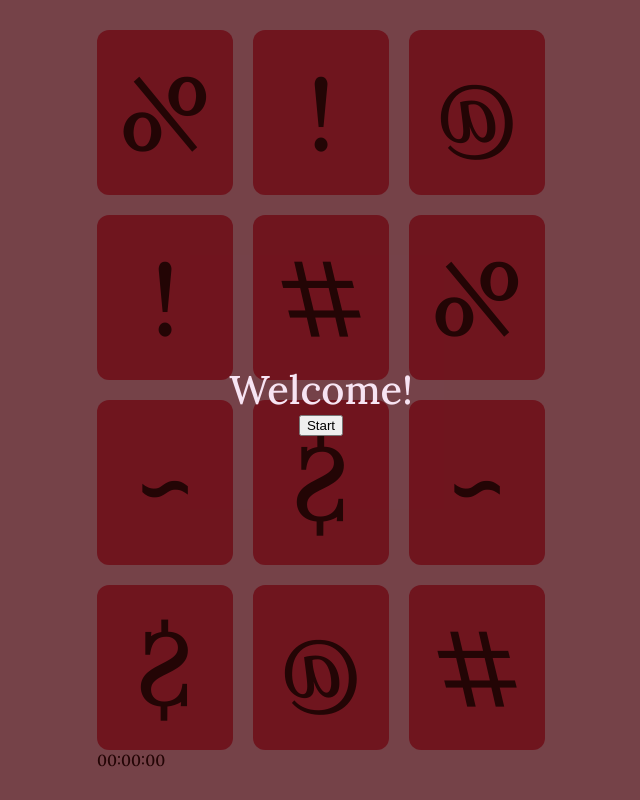
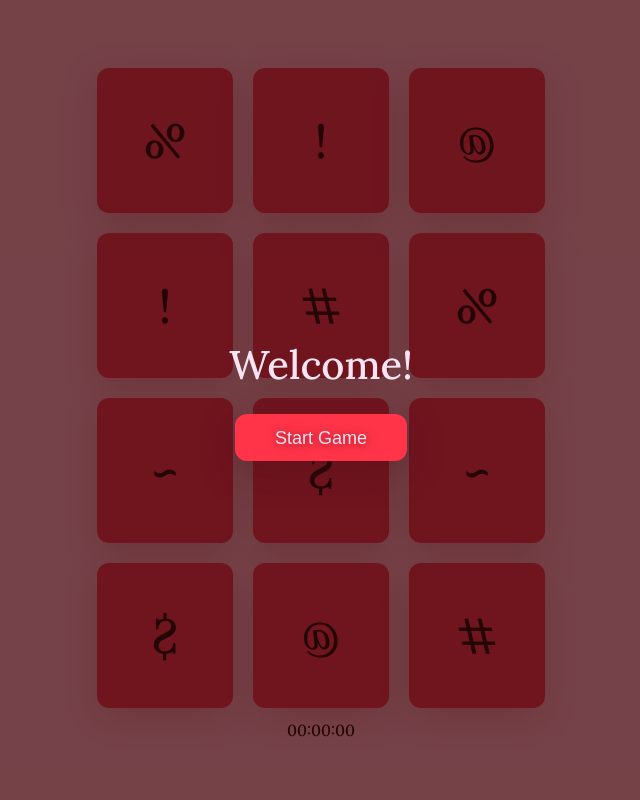
Before and after one commit to tevab/memory-game, a React (Create React App) app: page / in a window 1280 px wide. Shown: the whole page, without its empty margins (319-959 px from the left). Built offline with nearby package versions, Linux system fonts and the light colour scheme.

Commit message:
A bit more styling

```diff
--- a/public/index.html
+++ b/public/index.html
@@ -13,6 +13,7 @@
     <link rel="preconnect" href="https://fonts.googleapis.com">
     <link rel="preconnect" href="https://fonts.gstatic.com" crossorigin>
     <link href="https://fonts.googleapis.com/css2?family=Lora:ital,wght@0,500;1,400&display=swap" rel="stylesheet">
+    <link href="https://fonts.googleapis.com/css2?family=Merriweather+Sans&display=swap" rel="stylesheet">
     <!--
       manifest.json provides metadata used when your web app is installed on a
       user's mobile device or desktop. See https://developers.google.com/web/fundamentals/web-app-manifest/
--- a/src/Components/Button/Button.jsx
+++ b/src/Components/Button/Button.jsx
@@ -1,13 +1,33 @@
 import React from "react";
+import styled from "styled-components";
+
+const StyledButton = styled.button`
+        border-radius: 12px;
+        border: 0;
+        padding: 14px 40px 12px 40px;
+        background-color: #ff3448;
+        font-size: 18px;
+        font-family: 'Merriweather', Arial, sans-serif;
+        margin-top: 24px;
+        transition: all 200ms ease-in-out;
+        cursor: pointer;
+        color: #f7e4f3;
+        box-shadow: 0px 10px 34px 0px rgb(81 18 25 / 40%);
+        text-shadow: 1px 1px 8px rgb(72 6 6 / 54%);
+        &:hover {
+           background-color: #ca2737;
+           text-shadow: none;
+        }
+    `;
 
 function Button(props) {
 
     return (
-        <button
+        <StyledButton
             onClick={ props.handleClick}
         >
             {props.value}
-        </button>
+        </StyledButton>
     )
 }
 
--- a/src/Components/Card/Card.jsx
+++ b/src/Components/Card/Card.jsx
@@ -15,8 +15,12 @@ const StyledCard = styled.div`
     width: 100%;
     transform: ${props => props.isActive ? 'rotateY(0deg)' : 'rotateY(180deg)'};
     // color: ${props => props.isActive ? '#e12e4b' : 'transparent'};
-    font-size: 8vw;
+    font-size: 6vh;
     cursor: pointer;
+    box-shadow: 0px 10px 34px 0px rgba(150,46,57,0.27);
+    &:hover {
+        background-color: ${props => props.isActive ? null : '#cf2b45'};
+    }
 `;
 
 function Card(props) {
--- a/src/Components/Message/Message.jsx
+++ b/src/Components/Message/Message.jsx
@@ -34,13 +34,6 @@ const MessageContainer = styled.div`
         background-color: rgb(54 8 8 / 66%);
         z-index: -1;
     }
-`;
-
-const StyledButton = styled(Button)`
-    border-radius: 12px;
-    border: 0;
-    padding: 10 28;
-    background-color: blue;
 `;
 
 function Message(props) {
@@ -105,10 +98,10 @@ function Message(props) {
             {props.message ? props.message : startMessage}
             {props.timer ? <TimerText /> : null}
             {(props.beginMessage || props.end) && (
-                <StyledButton
-                handleClick={handleClick}
-                value={props.showMessage ? 'Start' : 'Restart'}
-            />
+                <Button
+                    handleClick={handleClick}
+                    value={`${props.showMessage ? 'Start' : 'Restart'} Game`}
+                />
             )}
             </div>
         </MessageContainer>
--- a/src/Components/Timer/Timer.jsx
+++ b/src/Components/Timer/Timer.jsx
@@ -30,7 +30,10 @@ function Timer(props) {
     }, [props.start, props.end]);
 
     return(
-        <div id='timer'>
+        <div
+        id='timer'
+        style={{display: 'block', margin: '12px auto', textAlign: 'center'}}
+        >
             <span>{hourTime}</span>
             :
             <span>{minuteTime}</span>
--- a/src/Components/Wrapper/Wrapper.jsx
+++ b/src/Components/Wrapper/Wrapper.jsx
@@ -6,9 +6,9 @@ import { useEffect } from "react";
 
 const StyledWrapper = styled.div`
     width: 90vw;
-    height: 90vh;
+    height: 80vh;
     max-width: 56vh;
-    margin: 0 auto;
+    margin: 20px auto 0 auto;
     display: grid;
     grid-template-columns: repeat(3, 1fr);
     grid-template-rows: repeat(4, 1fr);
```
